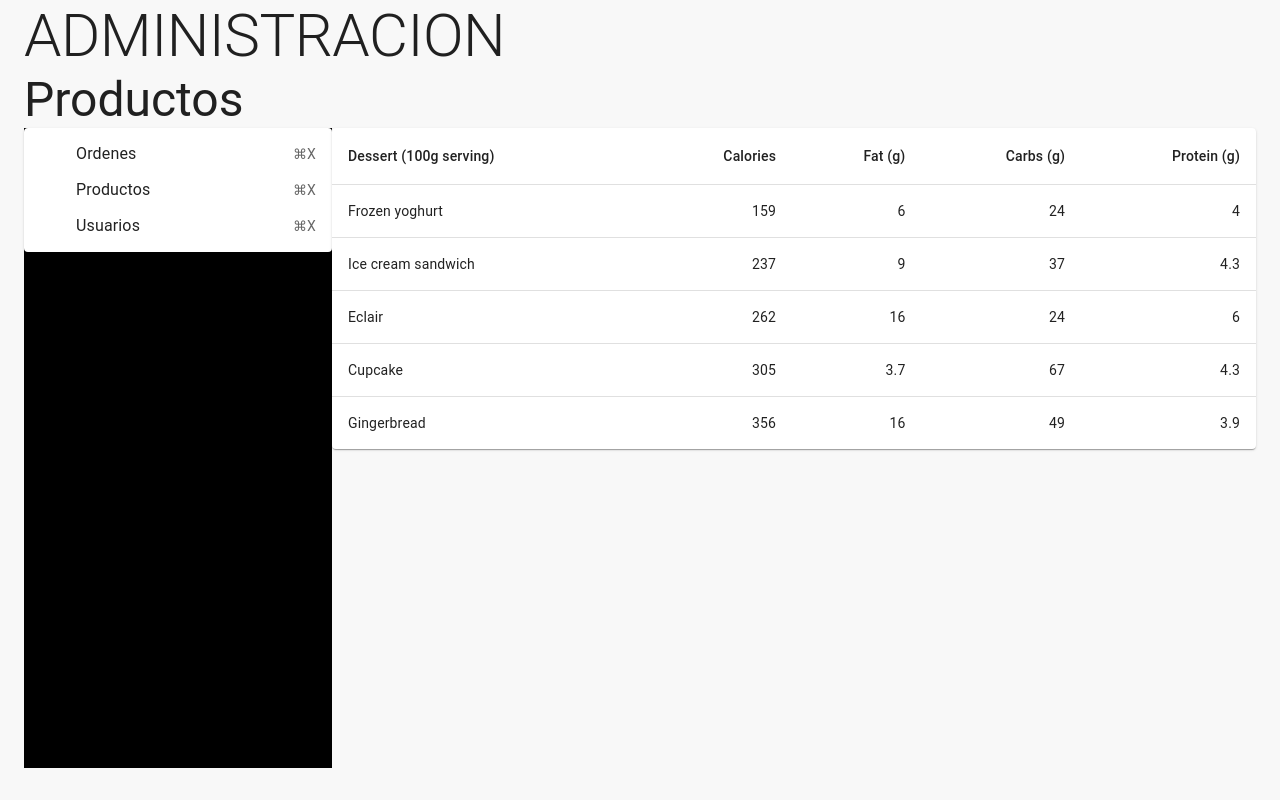
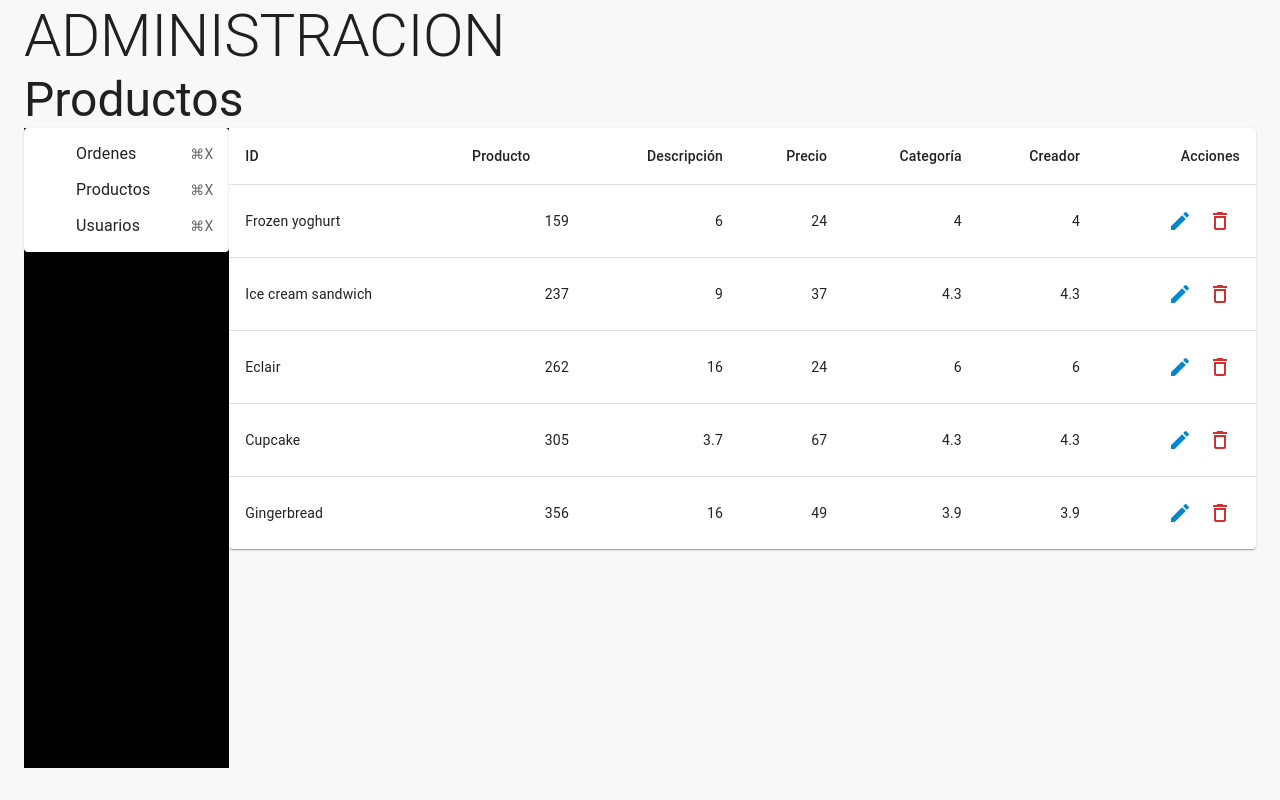
Before and after one commit to Walter-Daniel/purple-ecommerce, a React (Vite) app: page /admin in a window 1280 px wide. Built offline with nearby package versions, Linux system fonts and the light colour scheme; no server answers.

Commit message:
creada la pag. products, botones edit y delete en tabla

```diff
--- a/src/common/AdminLayout.tsx
+++ b/src/common/AdminLayout.tsx
@@ -10,10 +10,10 @@ interface AdminProps{
 export const AdminLayout: FC<AdminProps> = ({title}) => {
   return (
     <>
-            <Typography variant='h3'>{title}</Typography>
+        <Typography variant='h3'>{title}</Typography>
         <Grid container direction='row'>
-            <Grid item xs={3} sx={{ bgcolor:'black', minHeight:'80vh' }}><SideBar /></Grid>
-            <Grid item xs={9}><TableComponent /></Grid>
+            <Grid item xs={2} sx={{ bgcolor:'black', minHeight:'80vh' }}><SideBar /></Grid>
+            <Grid item xs={10}><TableComponent /></Grid>
         </Grid>
     </>
   )
--- a/src/components/crud/Table.tsx
+++ b/src/components/crud/Table.tsx
@@ -1,4 +1,6 @@
-import { Paper, Table, TableBody, TableCell, TableContainer, TableHead, TableRow } from "@mui/material";
+import { Paper, Table, TableBody, TableCell, TableContainer, TableHead, TableRow, IconButton } from '@mui/material';
+import DeleteOutlineOutlinedIcon from '@mui/icons-material/DeleteOutlineOutlined';
+import EditIcon from '@mui/icons-material/Edit';
 
 function createData(
   name: string,
@@ -24,11 +26,13 @@ export const TableComponent = () => {
       <Table sx={{ minWidth: 650 }} aria-label="simple table">
         <TableHead>
           <TableRow>
-            <TableCell>Dessert (100g serving)</TableCell>
-            <TableCell align="right">Calories</TableCell>
-            <TableCell align="right">Fat&nbsp;(g)</TableCell>
-            <TableCell align="right">Carbs&nbsp;(g)</TableCell>
-            <TableCell align="right">Protein&nbsp;(g)</TableCell>
+            <TableCell>ID</TableCell>
+            <TableCell>Producto</TableCell>
+            <TableCell align="right">Descripción</TableCell>
+            <TableCell align="right">Precio</TableCell>
+            <TableCell align="right">Categoría</TableCell>
+            <TableCell align="right">Creador</TableCell>
+            <TableCell align="right">Acciones</TableCell>
           </TableRow>
         </TableHead>
         <TableBody>
@@ -44,6 +48,11 @@ export const TableComponent = () => {
               <TableCell align="right">{row.fat}</TableCell>
               <TableCell align="right">{row.carbs}</TableCell>
               <TableCell align="right">{row.protein}</TableCell>
+              <TableCell align="right">{row.protein}</TableCell>
+              <TableCell align="right">
+                    <IconButton color='info'><EditIcon /></IconButton>
+                    <IconButton color='error' ><DeleteOutlineOutlinedIcon/></IconButton>
+              </TableCell>
             </TableRow>
           ))}
         </TableBody>
```
Also changed, not shown: src/components/crud/ProductsComponent.tsx (added, +8 -0 lines).
